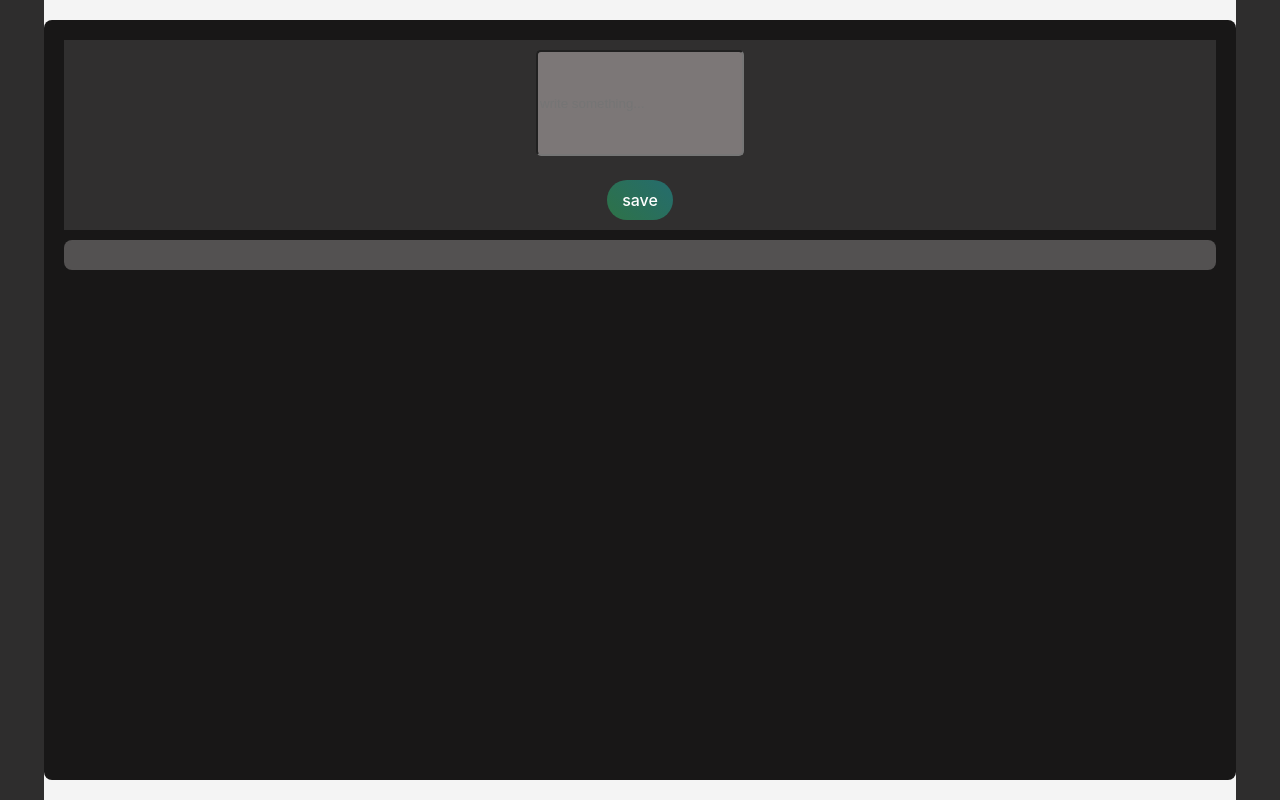
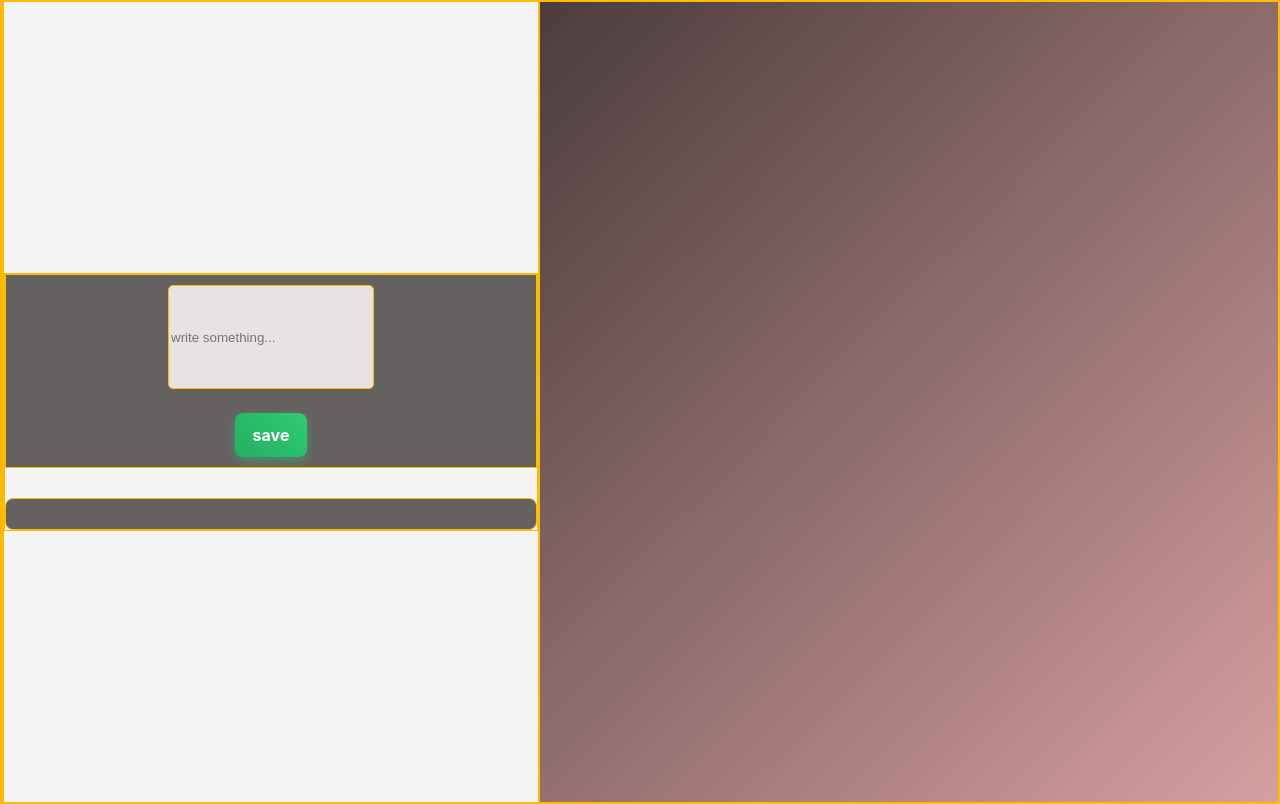
Before and after one commit to hampusvh/react-playground, a React (Vite) app in the folder note-taking-app/app-project/: page / in a window 1280 px wide. Built offline with nearby package versions, Linux system fonts and the light colour scheme.

Commit message:
changed elements from flex to grid

```diff
--- a/note-taking-app/app-project/src/App.css
+++ b/note-taking-app/app-project/src/App.css
@@ -1,14 +1,18 @@
+/* 🔍 Tillfällig ram för att se layouten */
+* {
+  border: 1px solid rgb(255, 187, 0);
+}
+
+/* 🌍 Global styling */
 body {
-  background-color: #2e2d2d; /* Mörk ram */
-  color: #333;
-  display: flex;
-  justify-content: center; /* Centrerar horisontellt */
-  align-items: center; /* Centrerar vertikalt */
+  background: linear-gradient(135deg, #1a1a1a, #d79f9f);
+  color: #eee;
   height: 100vh;
   margin: 0;
   padding: 0;
 }
 
+/* 🏠 Huvudlayout */
 .app-wrapper {
   display: flex;
   align-items: center;
@@ -18,56 +22,61 @@ body {
 }
 
 .app-container {
-
-  width: 90vw; /* Tar upp 90% av skärmens bredd */
-  height: 90vh; /* Tar upp 90% av skärmens höjd */
-  max-width: 1200px; /* Sätter en maxbredd för större skärmar */
-  background: rgb(24, 23, 23); /* Gör själva boxen vit */
-  padding: 20px;
-  border-radius: 8px; /* Rundade hörn */
+  display: grid;
+  grid-template-columns: 1fr;
+  grid-template-rows: auto auto; /* Två rader: en för input, en för anteckningar */
+  gap: 20px;
+  justify-content: center;
+  align-items: center;
 }
 
+/* ✏️ Input-sektion */
 .input-container {
   display: flex;
+  flex-direction: column;
+  align-items: center;
   justify-content: center;
-  align-items: center;
-  flex-direction: column;
-  background: rgba(255, 255, 255, 0.1);
+  background: rgb(101, 97, 97);
   padding: 10px;
 }
 
 .note-input {
   color: orange;
-  background-color: rgb(124, 119, 119);
+  background-color: rgb(232, 227, 227);
   width: 200px;
   height: 100px;
   border-radius: 5px;
 }
 
+/* 💾 Spara-knapp */
 .save-button {
-  background: linear-gradient(45deg, #2e7247, #256c6e);
+  background: linear-gradient(45deg, #27ae60, #2ecc71);
   border: none;
-  padding: 10px 15px;
+  padding: 12px 18px;
   color: white;
-  border-radius: 30px;
+  font-weight: bold;
+  border-radius: 8px;
   cursor: pointer;
-  transition: transform 0.2s ease-in-out;
+  transition: all 0.3s ease-in-out;
+  box-shadow: 0 4px 10px rgba(0, 255, 127, 0.3);
 }
 
 .save-button:hover {
-  transform: scale(1.05);
-  box-shadow: 0 0 15px rgba(255, 0, 255, 0.5);
+  transform: translateY(-2px);
+  box-shadow: 0 6px 15px rgba(0, 255, 127, 0.6);
 }
 
 .save-button:active {
-  transform: scale(0.9);
+  transform: scale(0.95);
 }
 
+/* 📝 Antecknings-sektion */
 .note-container {
-  background-color: rgb(83, 81, 81);
+  background-color: rgb(101, 97, 97);
   padding: 15px;
   border-radius: 8px;
   margin-top: 10px;
+  width: 500px;
 }
 
 .note-box {
@@ -79,6 +88,7 @@ body {
   margin-top: 10px;
 }
 
+/* 🖊 Redigeringsläge */
 .edit-input {
   width: 100%;
   padding: 8px;
@@ -87,6 +97,7 @@ body {
   font-size: 16px;
 }
 
+/* ✅ Redigera & Avbryt-knappar */
 .save-btn, .cancel-btn {
   background-color: #5c67f2;
   color: white;
```
